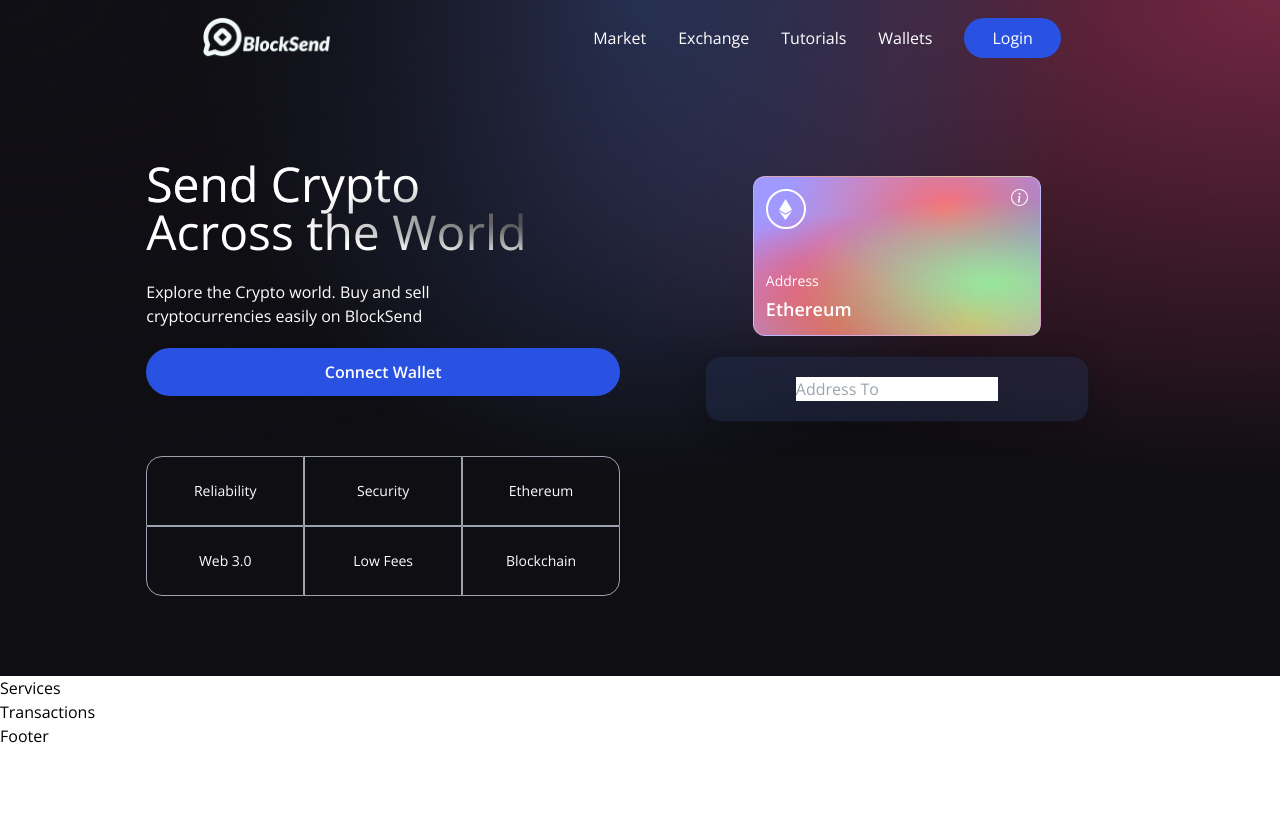
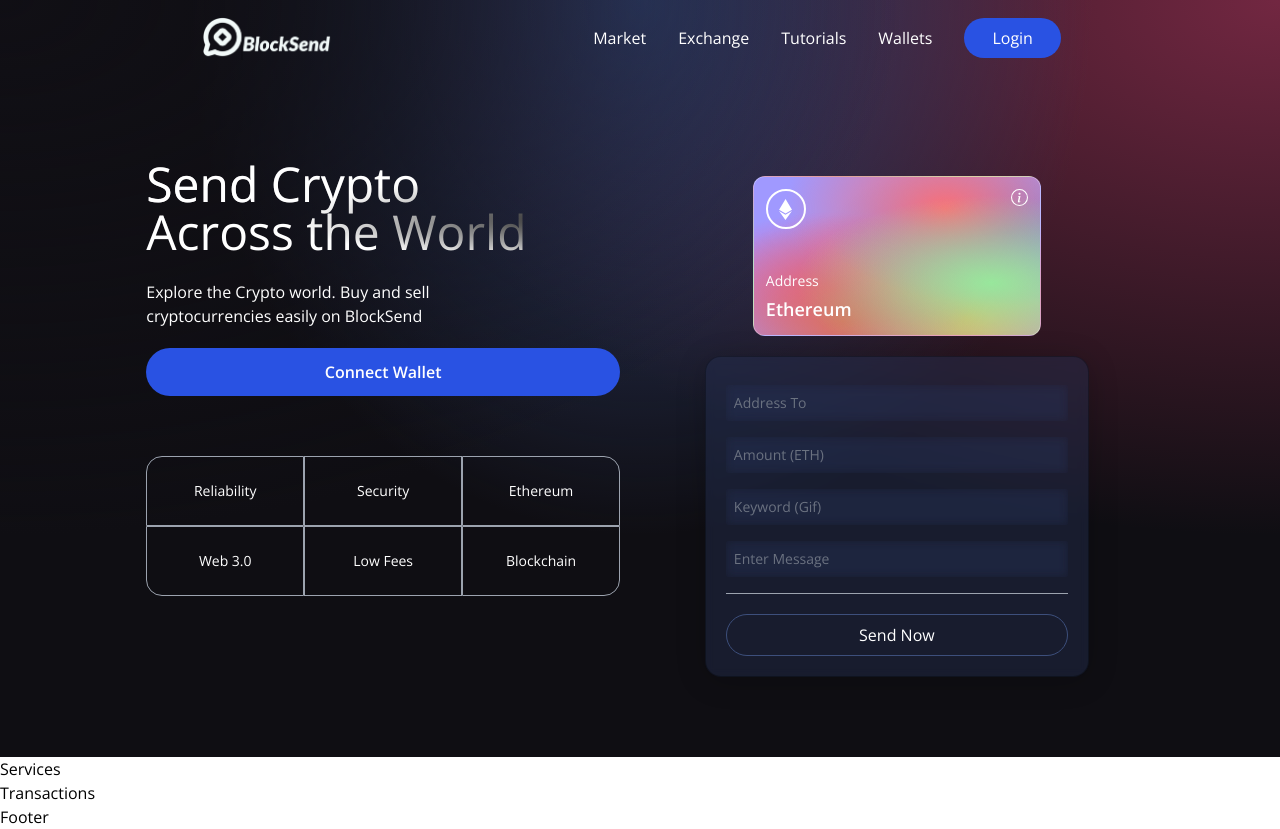
Before and after one commit to alexpxrad/web3-blockchain-site, a React (Vite) app in the folder client/: page / in a window 1280 px wide. Before the commit the page ends 800 px from the top, so only its background shows below. Built offline with nearby package versions, Linux system fonts and the light colour scheme.

Commit message:
added tailwind config and forms

```diff
--- a/client/package.json
+++ b/client/package.json
@@ -15,6 +15,7 @@
     "react-icons": "^4.4.0"
   },
   "devDependencies": {
+    "@tailwindcss/forms": "^0.5.3",
     "@types/react": "^18.0.17",
     "@types/react-dom": "^18.0.6",
     "@vitejs/plugin-react": "^2.1.0",
--- a/client/src/components/Loader.jsx
+++ b/client/src/components/Loader.jsx
@@ -1,6 +1,9 @@
 const Loader = () => {
     return (
-        <h1>Loader</h1>
+        <div className="flex justify-center items-center py-3">
+
+                <div className="animate-spin rounded-full h-32 w-32 border-b-2 border-red-700"/>
+        </div>
     );
 }
 
--- a/client/src/components/Welcome.jsx
+++ b/client/src/components/Welcome.jsx
@@ -6,9 +6,14 @@
 
 const commonStyles = 'min-h-[70px] sm:px-0 px-2 sm:min-w-[120px] flex justify-center items-center border-[0.5px] border-gray-400 text-sm font-light text-white'
 
-const Input = ({ placeholder }) => (
+const Input = ({ placeholder, name, type, value, handleChange }) => (
     <input
         placeholder={placeholder}
+        type={type}
+        step="0.0001"
+        value={value}
+        onChange={(e) => handleChange(e, name)}
+        className="my-2 w-full rounded-sm p-2 outline-none bg-transparent text-white border-none text-sm white-glassmorphism"
     />
 )
 ;
@@ -20,10 +25,14 @@
 
     }
 
+    const handleSubmit = () => {
+
+    }
+
     return (
         <div  className="flex w-full justify-center items-center" >
-            <div className="flex md:flex-row flex-col items-start justify-between md:p-20 py-12 px-4" >
-                <div className=" flex flex-1 justify-start flex-col md:mr-10 " >
+            <div className="flex mf:flex-row flex-col items-start justify-between md:p-20 py-12 px-4" >
+                <div className=" flex flex-1 justify-start flex-col mf:mr-10 " >
                     <h1 className='text-3xl sm:text-5xl text-white text-gradient py-1' >
                         Send Crypto <br /> Across the World
                     </h1>
@@ -55,7 +64,7 @@
                     </div>
                 </div>
 
-                <div className='flex flex-col flex-1 items-center justify-start w-full md:mt-0 mt-10' >
+                <div className='flex flex-col flex-1 items-center justify-start w-full mf:mt-0 mt-10' >
                     <div className='p-3 justify-end items-start flex-col rounded-xl h-40 sm:w-72 w-full my-5 eth-card white-glassmorphism'>
                         <div className='flex justify-between flex-col w-full h-full' >
                             <div className='flex justify-between flex-col w-full h-full'>
@@ -79,6 +88,25 @@
 
                             <div className='p-5 sm:w-96 w-full flex flex-col justify-start items-center blue-glassmorphism'>
                                 <Input  placeholder="Address To" name="addressTo" type="text" handleChange={() => {}} />
+                                <Input  placeholder="Amount (ETH)" name="amount" type="number" handleChange={() => {}} />
+                                <Input  placeholder="Keyword (Gif)" name="keyword" type="text" handleChange={() => {}} />
+                                <Input  placeholder="Enter Message" name="message" type="text" handleChange={() => {}} />
+
+                                <div className='h-[1px] w-full bg-gray-400 my-2' />
+
+                                {false ? (
+                                    <Loader />
+
+                                ) : (
+                                    <button
+                                    type="button"
+                                    onClick={handleSubmit}
+                                    className="text-white w-full mt-3 border-[1px] p-2 border-[#3d4f7c] rounded-full cursor-pointer"
+                                    >
+                                    Send Now
+                                    </button>
+                                )}
+
                             </div>
                 </div>
 
--- a/client/tailwind.config.cjs
+++ b/client/tailwind.config.cjs
@@ -1,8 +1,36 @@
 /** @type {import('tailwindcss').Config} */
 module.exports = {
-  content: ["./src/**/*.{html,jsx}"],
+  purge: ["./src/**/*.{js,jsx,ts,tsx}", "./public/index.html"],
+  mode: "jit",
+  darkMode: false, // or 'media' or 'class'
   theme: {
+    fontFamily: {
+      display: ["Open Sans", "sans-serif"],
+      body: ["Open Sans", "sans-serif"],
+    },
+    extend: {
+      screens: {
+        mf: "990px",
+      },
+      keyframes: {
+        "slide-in": {
+          "0%": {
+            "-webkit-transform": "translateX(120%)",
+            transform: "translateX(120%)",
+          },
+          "100%": {
+            "-webkit-transform": "translateX(0%)",
+            transform: "translateX(0%)",
+          },
+        },
+      },
+      animation: {
+        "slide-in": "slide-in 0.5s ease-out",
+      },
+    },
+  },
+  variants: {
     extend: {},
   },
-  plugins: [],
-}
+  plugins: [require("@tailwindcss/forms")],
+};
```
Also changed, not shown: 1 other file (tests, documents, lock files or other folders).
